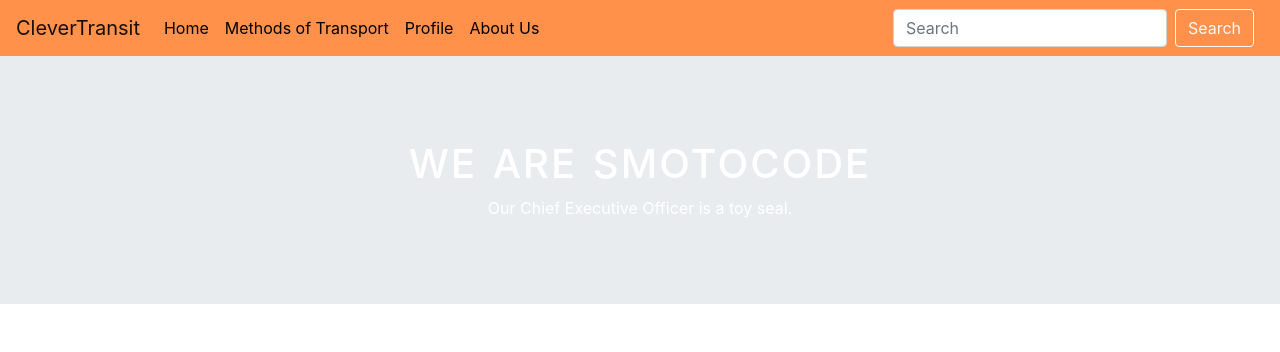
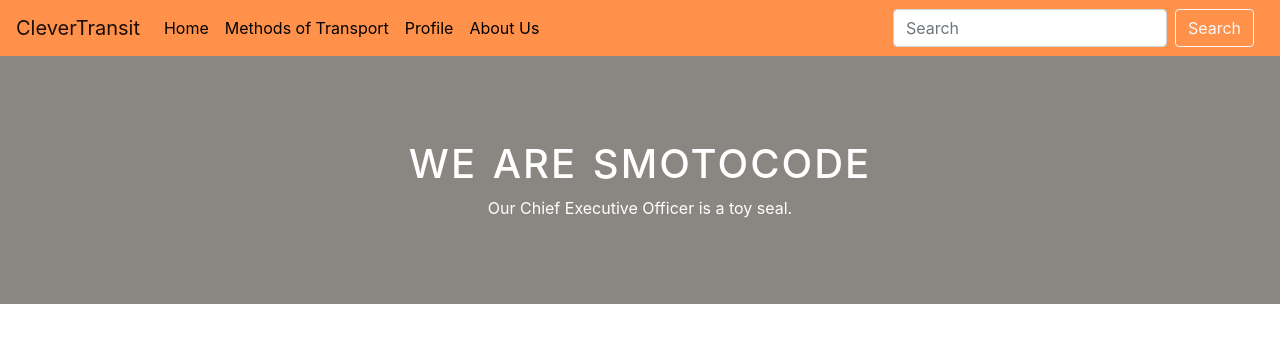
Before and after one commit to roberteftene/CleverTransit, a React (Create React App) app in the folder frontend/: page /aboutus in a window 1280 px wide. Shown: the top 352 px of the page. Built offline with nearby package versions, Linux system fonts and the light colour scheme.

Commit message:
solved bug with jumbotron color

```diff
--- a/frontend/src/containers/AboutUsPage/AboutUsPage.css
+++ b/frontend/src/containers/AboutUsPage/AboutUsPage.css
@@ -18,7 +18,7 @@ html {
 }
 
 .jumbotron{
-    background: #8a8681;
+    background: #8a8681 !important;
     text-align:center;
     margin-bottom: 0 !important;
 }
```
